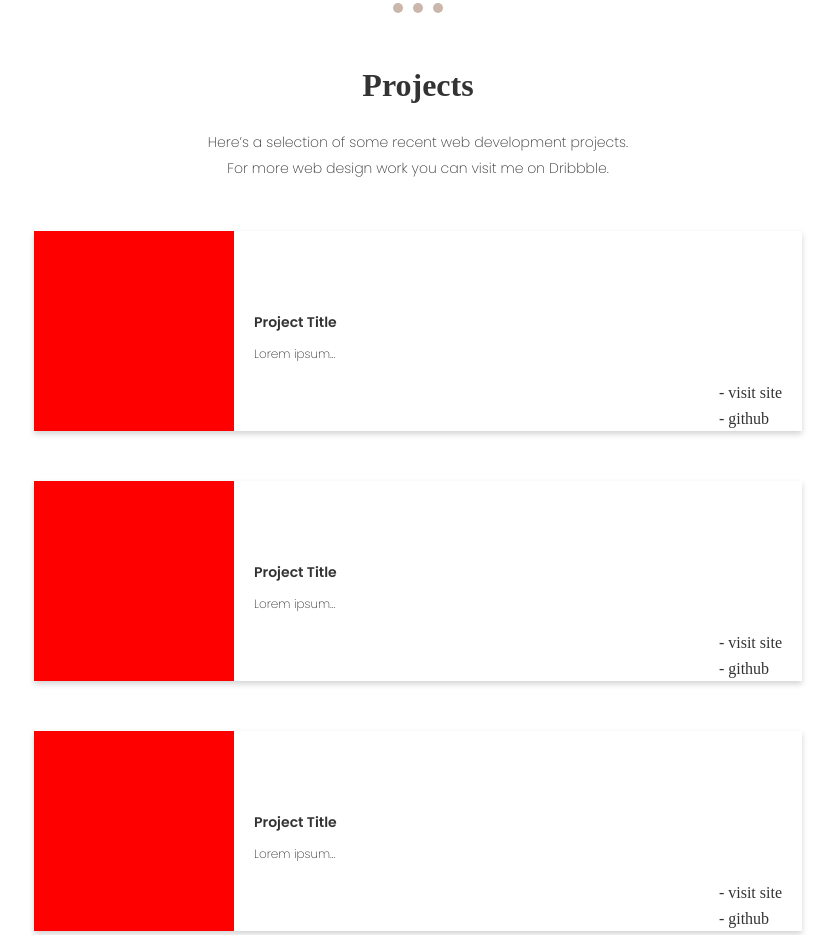
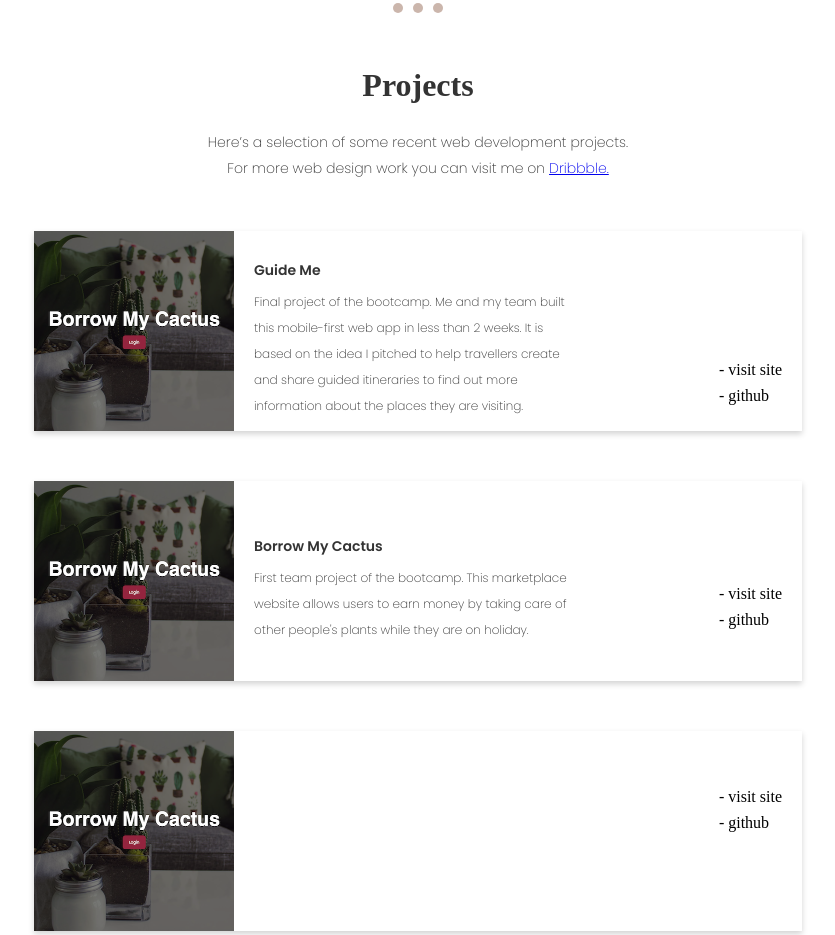
Before and after one commit to francesca-vago/portfolio, a Gatsby site: page / in a window 1280 px wide. Shown: the part 1296-2231 px from the top of the page, without its empty margins (222-1057 px from the left). Built offline with nearby package versions, Linux system fonts and the light colour scheme; Gatsby itself is replaced by a stand-in of ours; a web font is replaced by a local one.

Commit message:
Add image to project cards

```diff
--- a/src/components/contact-form.css
+++ b/src/components/contact-form.css
@@ -36,8 +36,8 @@
     padding: 5px 40px;
     margin-top: 20px;
     margin-bottom: 50px;
-    border-top: none;
-    border-right: none;
+    border-top: 2px solid transparent;
+    border-right: 2px solid transparent;
     border-bottom: 2px solid #fff;
     border-left: 2px solid #fff;
     background-color: transparent;
@@ -49,8 +49,8 @@
 
 .submit-btn:hover {
     cursor: pointer;
-    border-bottom: none;
-    border-left: none;
+    border-bottom: 2px solid transparent;
+    border-left: 2px solid transparent;
     border-top: 2px solid #fff;
     border-right: 2px solid #fff;
 }
--- a/src/components/hero.css
+++ b/src/components/hero.css
@@ -33,12 +33,14 @@
     margin-top: 50px;
     border-bottom: 2px solid #000;
     border-left: 2px solid #000;
+    border-top: 2px solid transparent;
+    border-right: 2px solid transparent;
 }
 
 .hero-link:hover {
     animation-play-state: running;
-    border-left: none;
-    border-bottom: none;
+    border-left: 2px solid transparent;
+    border-bottom: 2px solid transparent;
     border-top: 2px solid #000;
     border-right: 2px solid #000;
 }
--- a/src/components/project-card.css
+++ b/src/components/project-card.css
@@ -44,7 +44,12 @@
     text-align: left;
     position: absolute;
     right: 20px;
-    bottom: -65px;
+    bottom: 10px;
+}
+
+.project-card-links a {
+    text-decoration: none;
+    color: #000;
 }
 
 .project-card-links a:hover {
--- a/src/components/project-card.js
+++ b/src/components/project-card.js
@@ -1,24 +1,25 @@
 import React from 'react'
+import ProjectImg from "./project-img1"
 
 import "./project-card.css"
 
-const ProjectCard = () => {
+const ProjectCard = ({title, text, wLink, gLink}) => {
     return (
         <div className="project-card-container">
             <div className="project-card-img">
-                <img></img>
+                <ProjectImg />
             </div>
             <div className="project-card-content">
                 <header className="project-card-title">
-                    <h4>Project Title</h4>
+                    <h4>{title}</h4>
                 </header>
                 <div className="project-card-text">
-                    <p>Lorem ipsum...</p>
+                    <p>{text}</p>
                 </div>
                 <div className="project-card-links">
-                    <a>- visit site</a>
+                    <a href={wLink}>- visit site</a>
                     <br/>
-                    <a>- github</a>
+                    <a href={gLink}>- github</a>
                 </div>
             </div>
         </div>
--- /dev/null
+++ b/src/components/project-img1.js
@@ -0,0 +1,20 @@
+import React from 'react'
+import { useStaticQuery, graphql } from "gatsby"
+import Img from "gatsby-image"
+
+const gProjectImg = () => {
+    const data = useStaticQuery(graphql`
+        query {
+        placeholderImage: file(relativePath: { eq: "borrow-cactus-screenshot.png" }) {
+            childImageSharp {
+            fixed(width: 200, height: 200){
+                ...GatsbyImageSharpFixed
+            }
+            }
+        }
+        }
+    `)
+    return <Img fixed={data.placeholderImage.childImageSharp.fixed} />
+}
+
+export default gProjectImg;
--- a/src/pages/index.js
+++ b/src/pages/index.js
@@ -8,7 +8,8 @@ import ContactForm from "../components/contact-form"
 import Image from "../components/image"
 import SEO from "../components/seo"
 
-const IndexPage = () => (
+const IndexPage = () => {
+  return (
     <Layout>
       <a id="header"></a>
       <SEO title="Home" />
@@ -31,11 +32,21 @@ const IndexPage = () => (
         <p className="txt-align-center">
             Here’s a selection of some recent web development projects.
             <br/>
-          For more web design work you can visit me on Dribbble.
+            For more web design work you can visit me on <span><a href="https://dribbble.com/Franci_Vago" target="_blank" className="text-color: #000">Dribbble.</a></span>
         </p>
 
-      <ProjectCard />
-      <ProjectCard />
+        <ProjectCard
+          title="Guide Me"
+          text="Final project of the bootcamp. Me and my team built this mobile-first web app in less than 2 weeks. It is based on the idea I pitched to help travellers create and share guided itineraries to find out more information about the places they are visiting."
+          wLink="http://www.guide-me.live/"
+          gLink="https://github.com/paullecomte07/guide_me"
+        />
+        <ProjectCard
+          title="Borrow My Cactus"
+          text="First team project of the bootcamp. This marketplace website allows users to earn money by taking care of other people's plants while they are on holiday."
+          wLink="https://borrow-cactus.herokuapp.com/"
+          gLink="https://github.com/francesca-vago/borrow-my-cactus"
+        />
         <ProjectCard />
         {/* <BlackButton>
           Check them out
@@ -49,4 +60,6 @@ const IndexPage = () => (
     </Layout>
   )
 
+}
+
 export default IndexPage
```
Also changed, not shown: src/components/project-img2.js (added, +20 -0 lines), src/images/borrow-cactus-screenshot.png (added), src/images/guide-me.png (added), 1 other file. Lines whose indentation alone changed are shown as unchanged.
